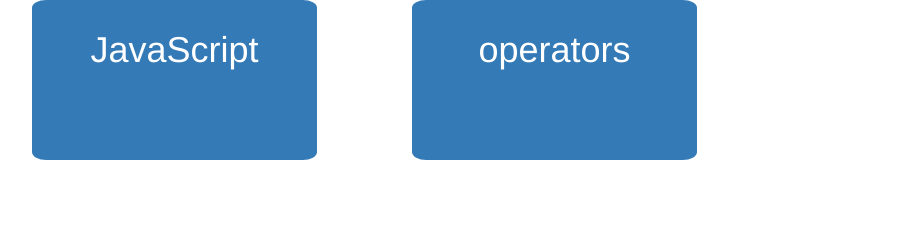
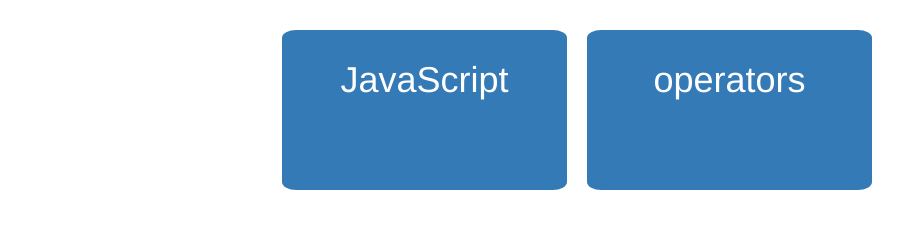
Before and after one commit to OkilyDokily/flashcards, a plain HTML site: page index.html in a window 1280 px wide. Shown: the whole page, without its empty margins (53-956 px from the left). Drawn offline with Linux system fonts and the light colour scheme.

Commit message:
switch to flex

```diff
--- a/css/styles.css
+++ b/css/styles.css
@@ -1,5 +1,14 @@
 
-
+.flex {
+  margin-top: 30px;
+  width:85%;
+  margin-left: auto;
+  margin-right: auto;
+  display: flex;
+  flex-direction: row;
+  flex-wrap: wrap;
+  justify-content: center;
+}
 .button {
   border-radius: 5%;
 
@@ -7,7 +16,7 @@
   width: 285px;
   cursor:pointer;
   margin-right: 20px;
-  display: inline-block;
+
   text-align: center;
 }
 
--- a/index.html
+++ b/index.html
@@ -11,19 +11,19 @@
 </head>
 <body>
 
-      <div class="container">
-      <div class="col-xs-4">
-        <div class="button term-mode ">
-          <h1 class="term term-enabled">JavaScript</h1>
-          <p class="definition">an object-oriented computer programming language commonly used to create interactive effects within web browsers.</p>
-        </div>
-      </div>
+      <div class="flex">
 
-      <div class="col-xs-4">
-        <div class="button term-mode ">
-          <h1 class="term term-enabled">operators</h1>
-          <p class="definition"> The definition of an operator is a symbol that is used to perform an operation. </p>
-        </div>
+          <div class="button term-mode flex-button">
+            <h1 class="term term-enabled">JavaScript</h1>
+            <p class="definition">an object-oriented computer programming language commonly used to create interactive effects within web browsers.</p>
+          </div>
+
+
+
+          <div class="button term-mode flex-button">
+            <h1 class="term term-enabled">operators</h1>
+            <p class="definition"> The definition of an operator is a symbol that is used to perform an operation. </p>
+
       </div>
 
       </div>
```
